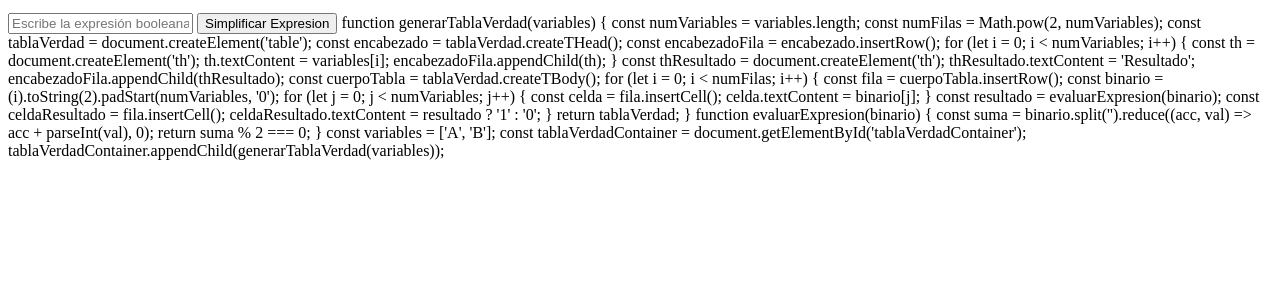
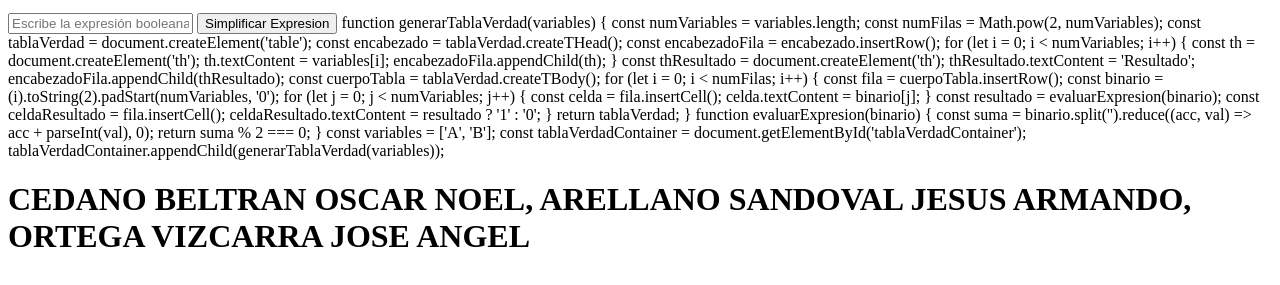
Before and after one commit to mrcedano/Quine-McCluskey, a plain HTML site: page web/index.html in a window 1280 px wide. Shown: the part 101-386 px from the top of the page. Drawn offline with Linux system fonts and the light colour scheme; a script that the page names is missing.

Commit message:
index.html

```diff
--- a/web/index.html
+++ b/web/index.html
@@ -54,4 +54,7 @@ const variables = ['A', 'B'];
 const tablaVerdadContainer = document.getElementById('tablaVerdadContainer');
 tablaVerdadContainer.appendChild(generarTablaVerdad(variables));
 </body>
+    <body>
+        <h1>CEDANO BELTRAN OSCAR NOEL, ARELLANO SANDOVAL JESUS ARMANDO, ORTEGA VIZCARRA JOSE ANGEL</h1>
+    </body>
 </html>
```
